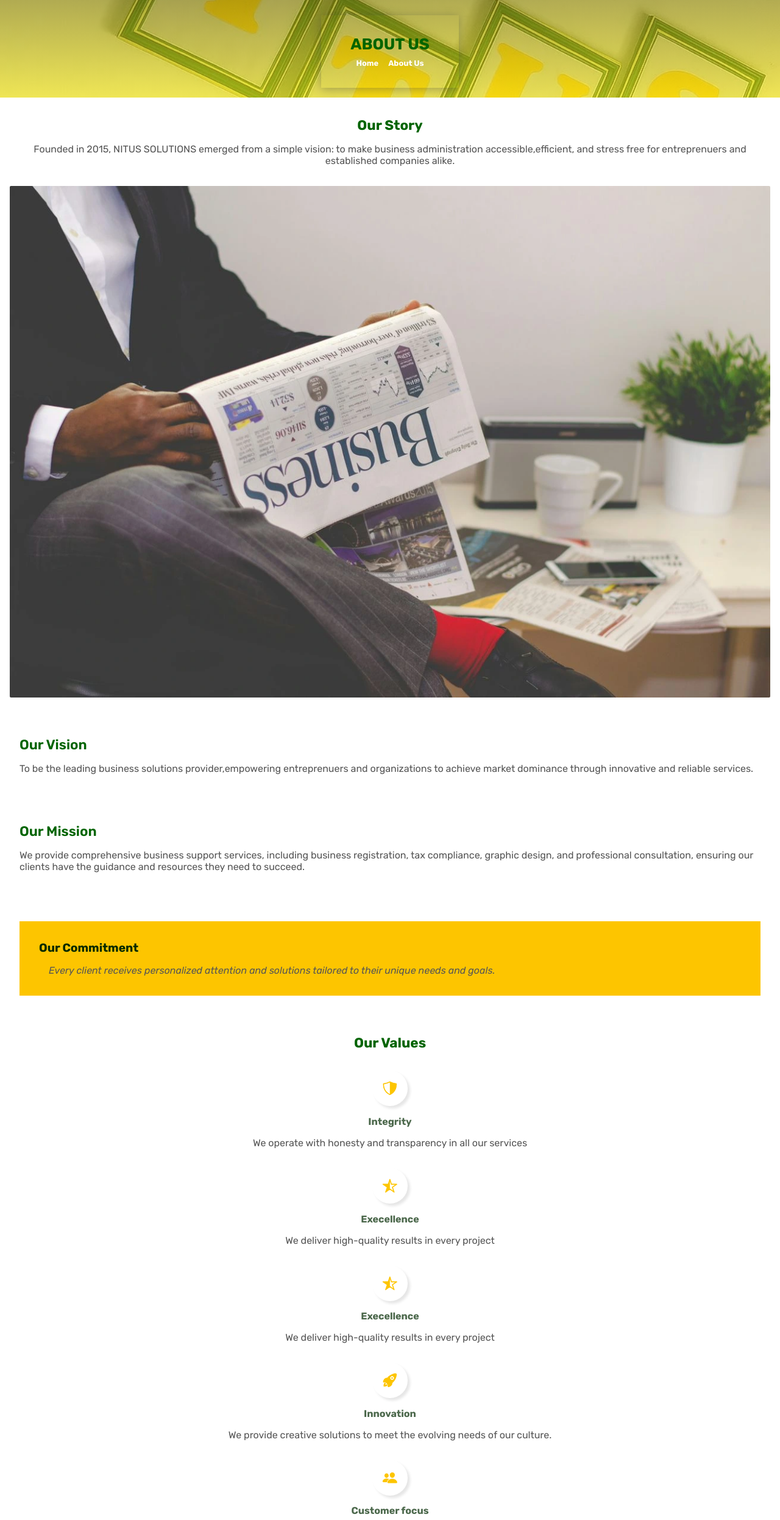
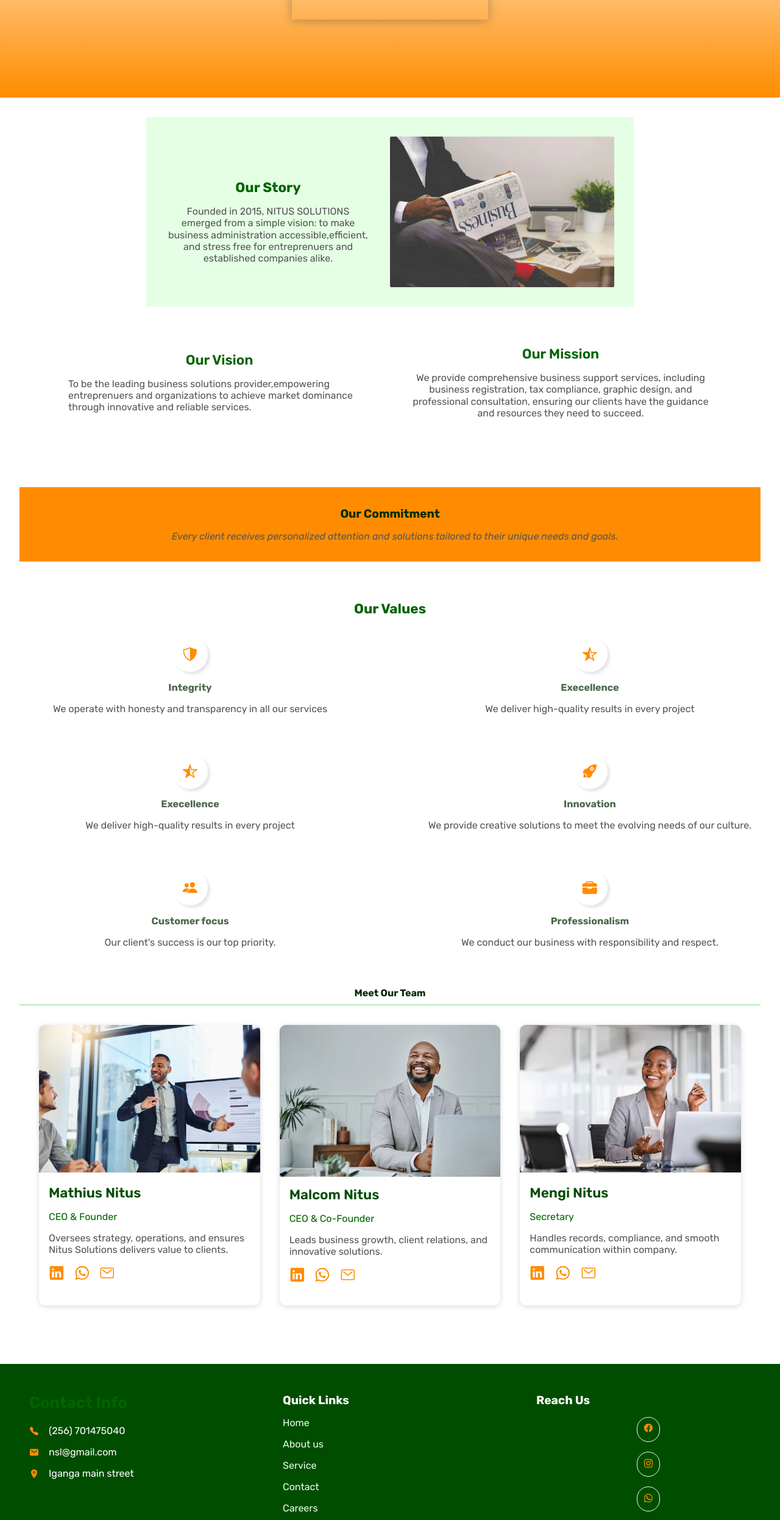
Before and after one commit to Mengi256/wdd131, a plain HTML site: page about.html in a window 1280 px wide. Shown: the part 240-2733 px from the top of the page at 61% size. Drawn offline with nearby package versions, Linux system fonts and the light colour scheme; a script that the page names is missing.

Commit message:
fix homepage

```diff
--- a/styles/project.css
+++ b/styles/project.css
@@ -492,11 +492,12 @@ form{
 
 
 }
-input{
+input,select{
     display: block;
     padding: 0.6rem;
-
-    border-radius: 6px;
+   border-radius: 6px;
+   border: none;
+   background-color: #d8f0d4;
 }
 .form-heading{
     text-align: center;
@@ -547,6 +548,7 @@ footer{
 .quick-link-heading,.media-heading,.contact-heading{
     margin: 1rem 0 1rem 1rem;
     font-size: 1.2rem;
+    color: var(--accent-color1);
 }
 .quick-lists{
     display: flex;
@@ -593,7 +595,7 @@ footer{
     display: flex;
     flex-direction: column;
     gap: 1rem;
-    color: var(--accent-color2);
+
 }
 .contact-icon{
     color: var(--secondary-color);
@@ -622,9 +624,9 @@ footer{
 
 }
 .about-header-container,.contact-header-container{
-padding: 2rem 3rem 2rem 3rem;
+padding: 2rem 6rem 2rem 6rem;
 box-shadow: 0 2px 15px rgba(68, 70, 68, 0.4);
-margin-bottom: 1rem;
+margin-bottom: 4rem;
 }
 .about-heading, .contact-heading{
     font-weight: 700;
@@ -692,8 +694,8 @@ margin-bottom: 1rem;
 /***VISION AND MISSION SECTION***/
 /**********************/
 .vision-and-mission{
-    display: flex;
-    flex-direction: column;
+   display: grid;
+   grid-template-columns:1fr ;
     gap: 0.4rem;
     padding: 1rem 2rem 1rem 2rem;
 }
@@ -722,7 +724,7 @@ margin-bottom: 1rem;
     display: flex;
     flex-direction: column;
     gap: 1rem;
-    background-color: #fdc500;
+    background-color:var(--secondary-color) ;
     padding: 2rem;
 }
 .commit-heading{
@@ -807,12 +809,14 @@ margin-bottom: 1rem;
 .member-social-links a:active{
     font-size: 1.2rem;
     display: inline-block;
-     color: #fdc500;
+     color: var(--secondary-color);
+
 
       text-decoration: none;
 }
 .member-media-icon{
     font-weight: 900;
+    font-size: 1.6rem;
 
 }
 
@@ -837,7 +841,7 @@ margin-bottom: 1rem;
     padding: 1rem;
 }
 .value-icon{
-    color: #fdc500;
+    color: var(--secondary-color);
     font-size: 1.6rem;
     padding: 1REM;
     border-radius: 50%;
@@ -868,7 +872,7 @@ margin-bottom: 1rem;
     display: flex;
    padding: 2rem;
     flex-direction: column;
-    gap: 1rem;
+    gap: 1.2rem;
     background-color: #f2fff2;
 }
 .contact-us h3{
@@ -880,7 +884,13 @@ color: #333;
 }
 .in-touch-box{
     display: flex;
-    gap:.6rem
+  align-items: center;
+    gap:1rem
+}
+.in-touch-info{
+    display: flex;
+    flex-direction: column;
+    gap: .6rem;
 }
 .get-in-touch h4{
     color: var(--primary-color);
@@ -894,6 +904,10 @@ color: #333;
     padding: 2rem;
     gap: 1rem;
      background-color: #b3edb3;
+}
+textarea{
+    text-align: center;
+    padding: 1rem;
 }
 .follow-us{
     display: flex;
@@ -922,6 +936,7 @@ color: #333;
 iframe{
     width: 100%;
 }
+
 
 
 
@@ -1006,7 +1021,19 @@ iframe{
     align-items: center;
 }
 .footer-container{
-    grid-template-columns: 1fr 1fr;
+    grid-template-columns: 1fr 1fr 1fr;
+    gap: 2rem;
+    padding: 1rem;
+
+}
+.social-lists{
+    flex-direction: column;
+}
+.media-logo-link{
+    align-items: center;
+    padding: .6rem;
+    border: 1px solid var(--accent-color2);
+    border-radius: 50px;
 }
 .service-link:link,
 .service-link:visited{
@@ -1015,6 +1042,10 @@ iframe{
 .service-container{
     display: block;
 }
+
+
+
+
 
 
 }
@@ -1048,4 +1079,67 @@ iframe{
 }
 
 
+
+
+.our-story{
+    width: 100%;
+    max-width: 50rem;
+    margin: 2rem auto;
+    flex-direction: row;
+    justify-content: space-around;
+    align-items: center;
+    padding: 2rem;
+
+    background-color: var(--accent-color2);
 }
+.our-story img{
+    width: 100%;
+    max-width: 50%;
+}
+.our-story-info{
+    width: 100%;
+    max-width: 50%
+}
+.vision-and-mission{
+    display: grid;
+    grid-template-columns: 1fr 1fr;
+    align-items: center;
+    width: 100%;
+    max-width: 70rem;
+    margin: 2rem auto;
+
+}
+.vis-mis-heading{
+    text-align: center;
+}
+.values-container{
+    display: grid;
+    grid-template-columns: 1fr 1fr;
+    align-items: center;
+    gap: 2rem;
+}
+.our-team-members{
+
+    padding: 2rem;
+    display: grid;
+    grid-template-columns: 1fr 1fr 1fr;
+    gap: 2rem;
+}
+.contact-box{
+    grid-template-columns: 1fr 1fr;
+    width: 100%;
+    max-width: 60%;
+    margin: 0 auto;
+
+}
+.get-in-touch{
+    gap: 3rem;
+}
+.footer-container{
+    grid-template-columns: 1fr 1fr 1fr;
+}
+.about-header,.contact-header{
+    padding: 4rem 12rem 4rem 12rem;
+    width: 100%;
+    background: linear-gradient(to bottom ,var(--accent-color1),var(--secondary-color))
+}}
```
Also changed, not shown: project.html (+6 -6 lines).
